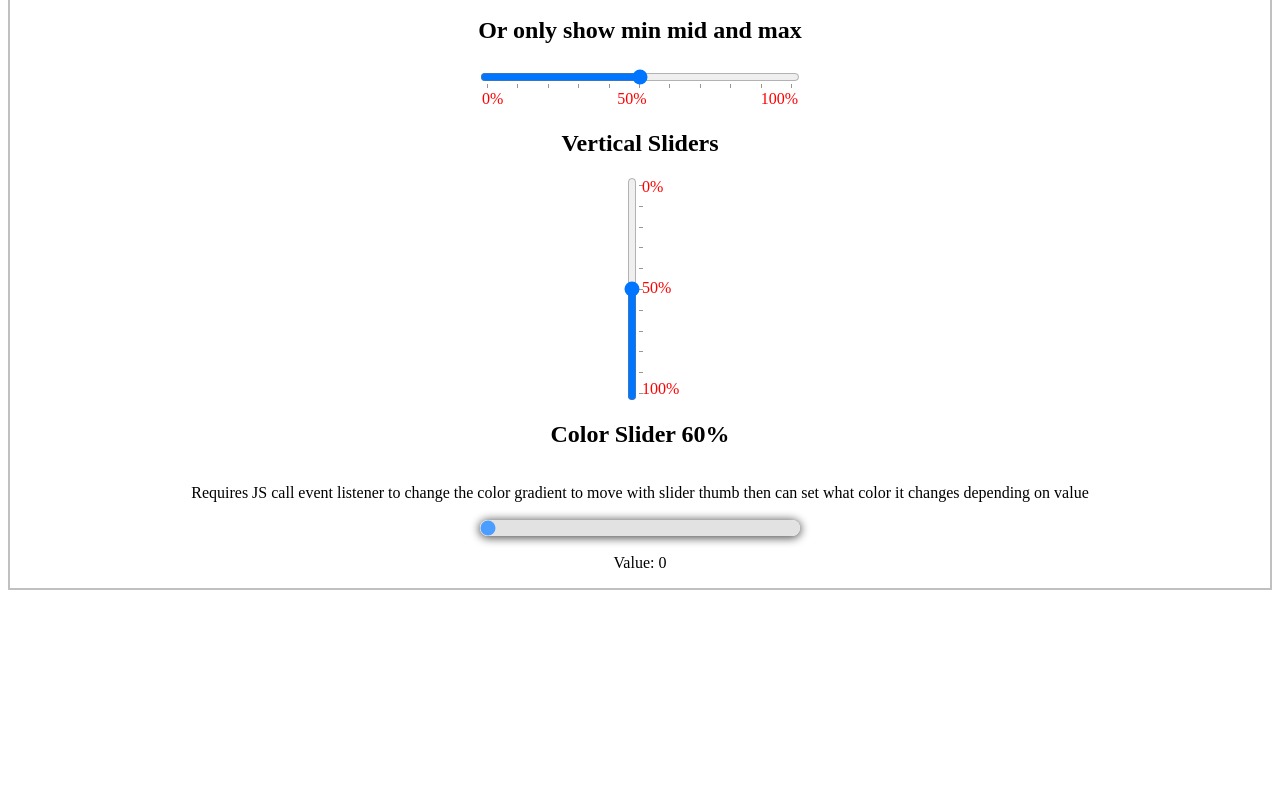
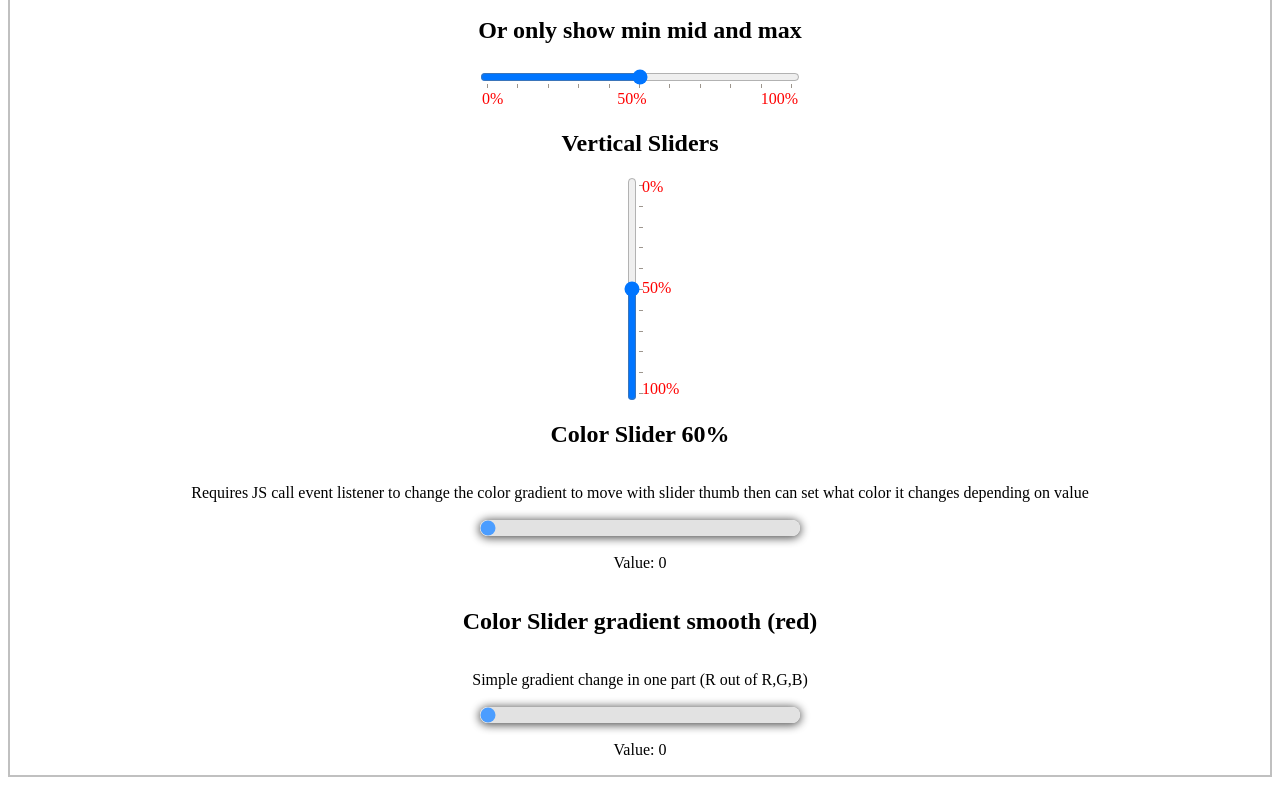
Before and after one commit to LMcvie/SldierPrototype, a plain HTML site: page index.html in a window 1280 px wide. Shown: the part 446-1231 px from the top of the page. Before the commit the page ends 1044 px from the top, so only its background shows below. Drawn offline with Linux system fonts and the light colour scheme.

Commit message:
added simple gradient change instead of sectioned color change

```diff
--- a/assets/slider.js
+++ b/assets/slider.js
@@ -1,19 +1,36 @@
 var slider = document.getElementById("myRange");
 var output = document.getElementById("value");
 
+var slider2 = document.getElementById("myRange2");
+var output2 = document.getElementById("value2");
+
 output.innerHTML = slider.value;
+output2.innerHTML = slider2.value;
+
 
 slider.oninput = function () {
     output.innerHTML = this.value;
 }
 
+slider2.oninput = function () {
+    output2.innerHTML = this.value;
+}
+
 slider.addEventListener("mousemove",function(){
     var x = slider.value;
-    let gradientColor = '255,0,0';
-    if (x >= 25 && x <= 50) gradientColor = '215,140,0';
-    if (x >= 50 && x <= 75) gradientColor = '255,165,0';
-    if ( x >= 75 && x < 100) gradientColor = '255,215,0';
-    if (x == 100) gradientColor = '166,214,8';
+    let gradientColor = `255,0,0`;
+     if (x >= 25 && x <= 50) gradientColor = '215,140,0';
+     if (x >= 50 && x <= 75) gradientColor = '255,165,0';
+     if ( x >= 75 && x < 100) gradientColor = '255,215,0';
+     if (x == 100) gradientColor = '166,214,8';
     var color = `linear-gradient(90deg,rgb(${gradientColor})` + x +'%, rgb(214,214,214)' +x +'%)';
     slider.style.background = color;
-})
+});
+
+slider2.addEventListener("mousemove",function(){
+    var x = slider2.value;
+    let newX =100 + x/100 *255;
+    let gradientColor = `${newX},0,0`;
+    var color = `linear-gradient(90deg,rgb(${gradientColor})` + x +'%, rgb(214,214,214)' +x +'%)';
+    slider2.style.background = color;
+});
--- a/index.html
+++ b/index.html
@@ -80,6 +80,14 @@
             min="0" max="100" value = "0" step = "1">
             <p>Value: <span id = "value"></span></p>
         </section>
+
+        <h2>Color Slider gradient smooth (red)</h2>
+        <p>Simple gradient change in one part (R out of R,G,B)</p>
+        <section id = color-test>
+            <input type="range" id="myRange2" class = "slider"
+            min="0" max="100" value = "0" step = "1">
+            <p>Value: <span id = "value2"></span></p>
+        </section>
     </main>
 
 </body>
```
